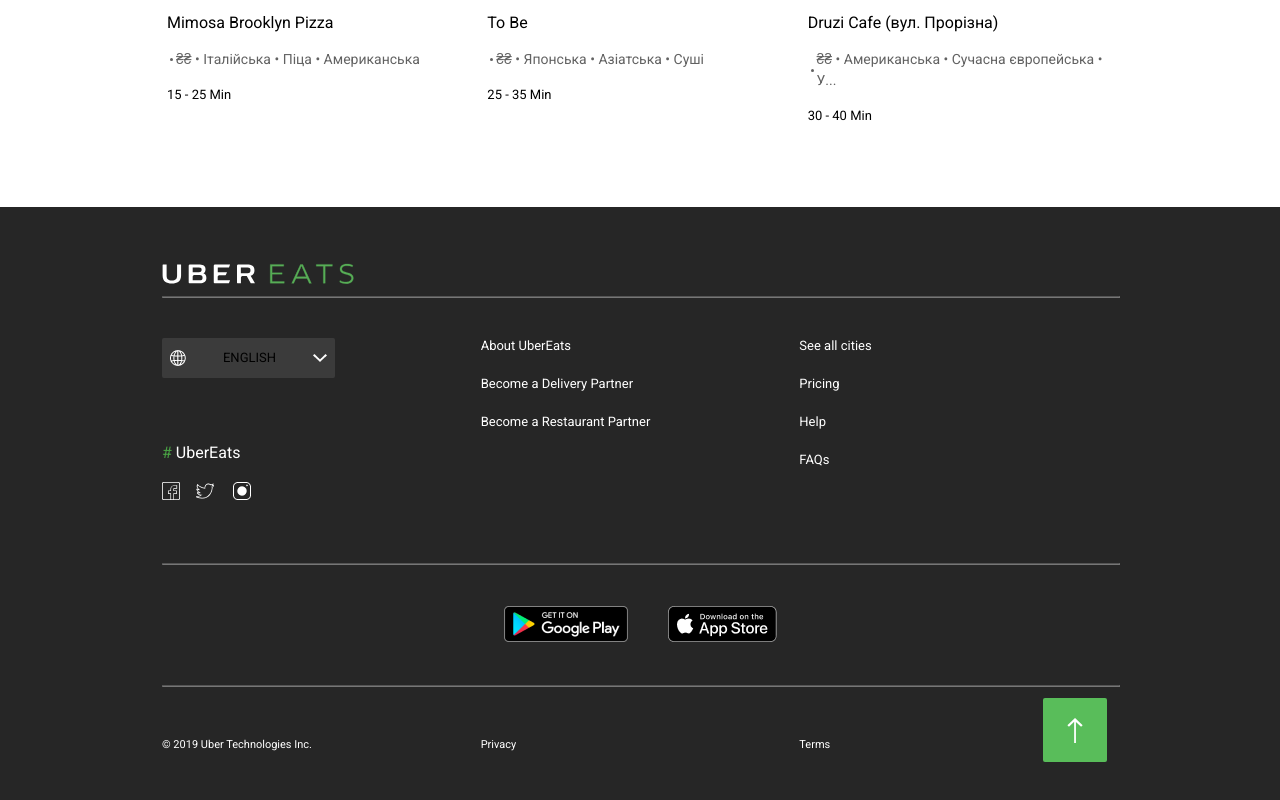
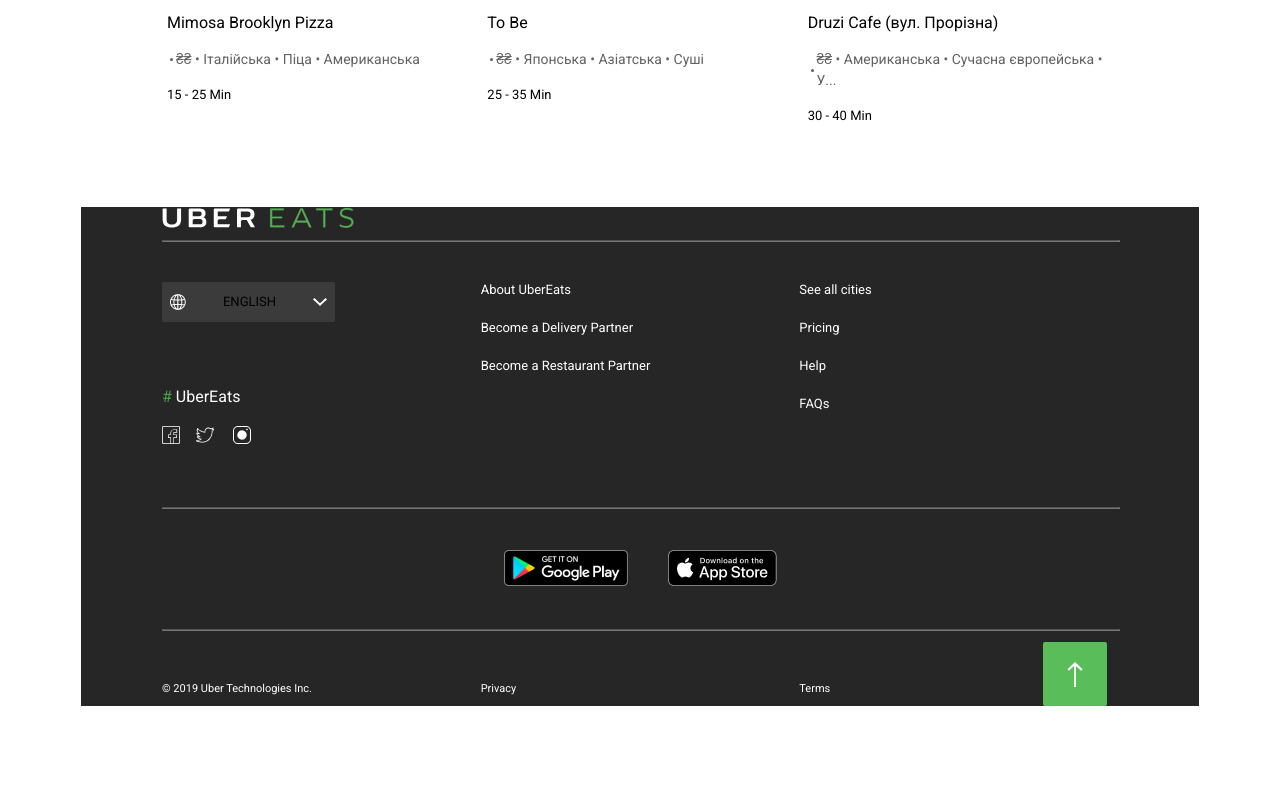
Before and after one commit to nastyakpi1995/Uber_Eats__my__project, a plain HTML site: page index.html in a window 1280 px wide. Shown: the part 1325-2125 px from the top of the page. After the commit the page ends 2071 px from the top, so only its background shows below. Drawn offline with nearby package versions, Linux system fonts and the light colour scheme; files that its build step writes are made by us from their sources.

Commit message:
Solution

```diff
--- a/src/scss/footer.scss
+++ b/src/scss/footer.scss
@@ -2,7 +2,7 @@
 $color-gray-light: #e0e0e0;
 
 .footer {
-    padding: 56px 81px 40px;
+    margin: 56px 81px 40px;
     background: #262626;
 
     &__container {
```
